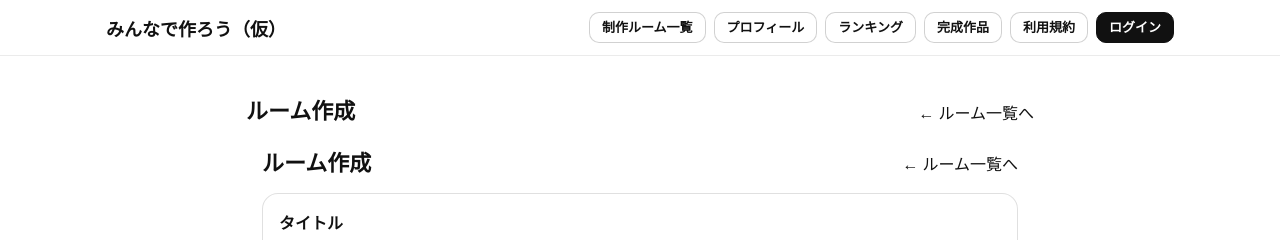
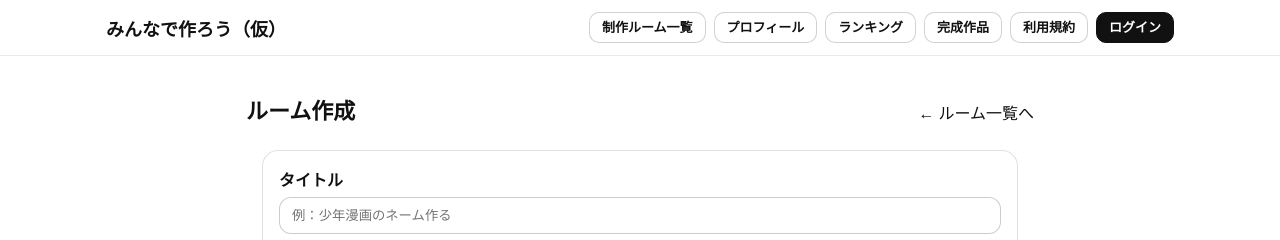
Before and after one commit to toki09141127-source/minnade-tsukuru, a Next.js app: page /rooms/create in a window 1280 px wide. Shown: the top 240 px of the page. Built offline with nearby package versions, Linux system fonts and the light colour scheme; no server answers.

Commit message:
fix: remove duplicate back link in room create page

```diff
--- a/app/rooms/create/RoomCreateClient.tsx
+++ b/app/rooms/create/RoomCreateClient.tsx
@@ -86,12 +86,6 @@ export default function RoomCreateClient() {
 
   return (
     <div style={{ maxWidth: 820, margin: '24px auto', padding: '0 16px' }}>
-      <div style={{ display: 'flex', justifyContent: 'space-between', alignItems: 'center', gap: 12 }}>
-        <h1 style={{ fontSize: 22, fontWeight: 800, margin: 0 }}>ルーム作成</h1>
-        <Link href="/rooms" style={{ textDecoration: 'none' }}>
-          ← ルーム一覧へ
-        </Link>
-      </div>
 
       <div
         style={{
```
